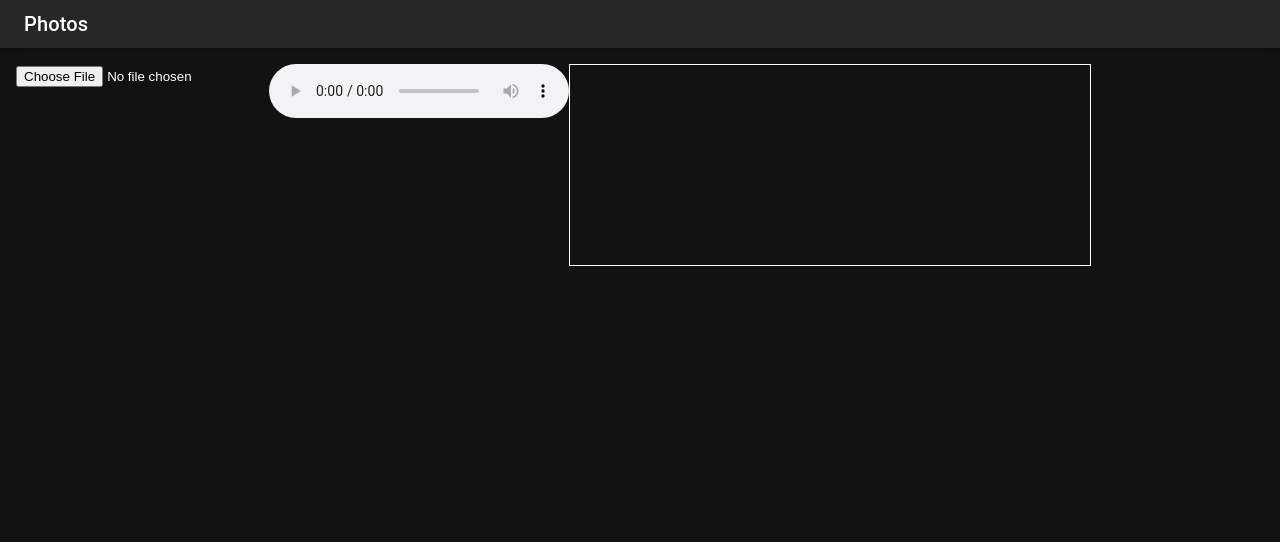
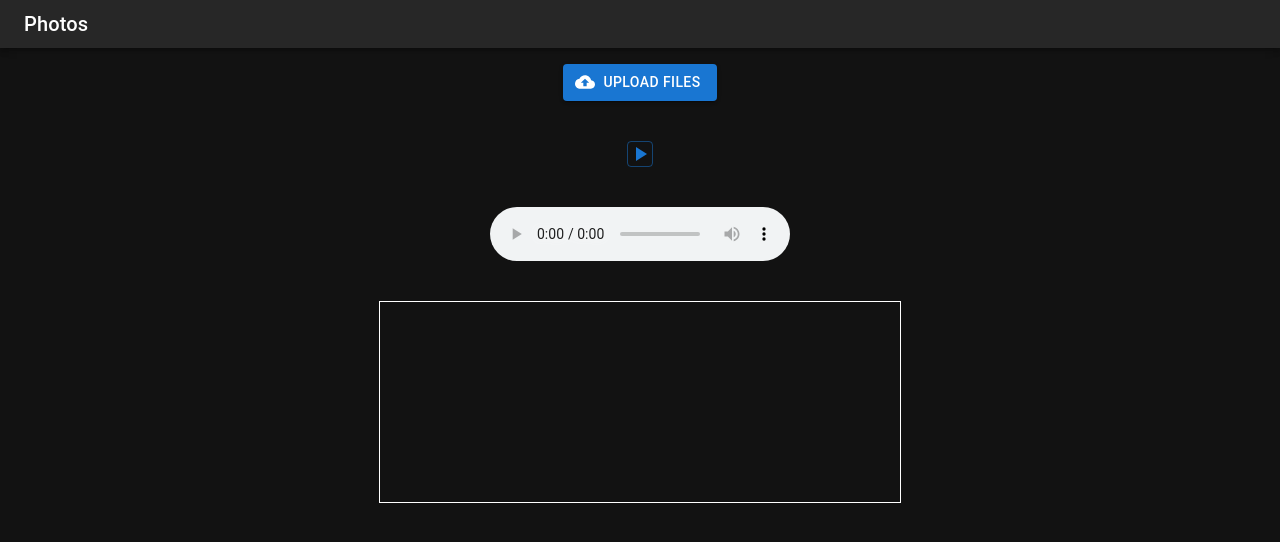
Before and after one commit to chris-albert/music-visualizer, a React (Create React App) app: page / in a window 1280 px wide. Shown: the top 542 px of the page. Built offline with nearby package versions, Linux system fonts and the light colour scheme; the HTML template or start-up script is replaced by a standard one.

Commit message:
working on raw audio player

```diff
--- a/package.json
+++ b/package.json
@@ -6,6 +6,7 @@
     "@emotion/react": "^11.13.3",
     "@emotion/styled": "^11.13.0",
     "@fontsource/roboto": "^5.1.0",
+    "@mui/icons-material": "^6.1.3",
     "@mui/material": "^6.1.3",
     "@testing-library/jest-dom": "^5.14.1",
     "@testing-library/react": "^13.0.0",
--- a/src/components/FileLoaderComponent.tsx
+++ b/src/components/FileLoaderComponent.tsx
@@ -1,5 +1,6 @@
 import React from 'react'
-import {Box} from "@mui/material"
+import {Box, Button} from "@mui/material"
+import CloudUploadIcon from '@mui/icons-material/CloudUpload';
 
 type FileLoaderComponentProps = {
   onFileUpload: (f: File) => void
@@ -10,16 +11,25 @@ export const FileLoaderComponent: React.FC<FileLoaderComponentProps> = ({
 }) => {
 
   return (
-    <Box>
+    <Button
+      component="label"
+      role={undefined}
+      variant="contained"
+      tabIndex={-1}
+      startIcon={<CloudUploadIcon />}
+    >
+      Upload files
       <input
         type="file"
+        hidden={true}
         onChange={({target: {files}}) => {
           if (files !== null && files[0]) {
             const file = files[0]
             onFileUpload(file)
           }
         }}
+        multiple
       />
-    </Box>
+    </Button>
   )
 }
--- /dev/null
+++ b/src/components/PlayPauseButtonComponent.tsx
@@ -0,0 +1,41 @@
+import React from 'react'
+import {Button} from "@mui/material"
+import PlayArrowIcon from '@mui/icons-material/PlayArrow';
+import PauseIcon from '@mui/icons-material/Pause';
+
+type PlayPauseButtonComponentProps = {
+  onPlay: () => void
+  onPause: () => void
+}
+
+export const PlayPauseButtonComponent: React.FC<PlayPauseButtonComponentProps> = ({
+  onPlay,
+  onPause
+}) => {
+
+  const [playing, setPlaying] = React.useState(false)
+
+  React.useEffect(() => {
+    if(playing) {
+      onPlay()
+    } else {
+      onPause()
+    }
+  }, [playing])
+
+  return (
+    <Button
+      sx={{
+        p: 0,
+        minWidth: 0
+      }}
+      variant='outlined'
+      size="small"
+      onClick={() => {
+        setPlaying(p => !p)
+      }}
+    >
+      {playing ? <PauseIcon /> : <PlayArrowIcon />}
+    </Button>
+  )
+}
--- a/src/components/VisOneComponent.tsx
+++ b/src/components/VisOneComponent.tsx
@@ -1,13 +1,23 @@
 import React from 'react'
 import {Box} from "@mui/material"
 import {FileLoaderComponent} from "./FileLoaderComponent";
+import {PlayPauseButtonComponent} from "./PlayPauseButtonComponent";
+import {useAudioContext} from "../hooks/useAudioContext";
 
 type VisOneComponentProps = {}
 
 let animationController
 
+/**
+ * Followed tutorial:
+ * https://www.telerik.com/blogs/adding-audio-visualization-react-app-using-web-audio-api
+ *
+ * React 2d canvas lib:
+ * https://github.com/konvajs/react-konva?tab=readme-ov-file
+ */
 export const VisOneComponent: React.FC<VisOneComponentProps> = () => {
 
+  const audioContext = useAudioContext()
   const [file, setFile] = React.useState<File | undefined>(undefined)
   const audioRef = React.useRef<HTMLAudioElement | null>(null)
   const source = React.useRef<MediaElementAudioSourceNode | null>(null)
@@ -61,11 +71,36 @@ export const VisOneComponent: React.FC<VisOneComponentProps> = () => {
   return (
     <Box
       sx={{
-        display: 'flex'
+        display: 'flex',
+        flexDirection: 'column',
+        alignItems: 'center',
+        gap: 5
       }}
     >
       <FileLoaderComponent
         onFileUpload={setFile}
+      />
+      <PlayPauseButtonComponent
+        onPlay={() => {
+          if(file !== undefined) {
+            file.arrayBuffer()
+              .then(arrayBuffer => {
+                return audioContext.decodeAudioData(arrayBuffer)
+              })
+              .then(audioBuffer => {
+                const source = audioContext.createBufferSource()
+                source.buffer = audioBuffer
+                return source
+              })
+              .then(source => {
+                source.connect(audioContext.destination)
+                source.start()
+              })
+          }
+        }}
+        onPause={() => {
+
+        }}
       />
       <audio
         ref={audioRef}
@@ -75,7 +110,8 @@ export const VisOneComponent: React.FC<VisOneComponentProps> = () => {
       />
       <Box
         sx={{
-          border: '1px solid white'
+          border: '1px solid white',
+          flexShrink: 5
         }}
       >
         <canvas
--- /dev/null
+++ b/src/hooks/useAudioContext.ts
@@ -0,0 +1,5 @@
+import React from 'react'
+
+export const useAudioContext = (): AudioContext => {
+  return React.useMemo(() => new AudioContext(), [])
+}
```
Also changed, not shown: 1 other file (tests, documents, lock files or other folders).
